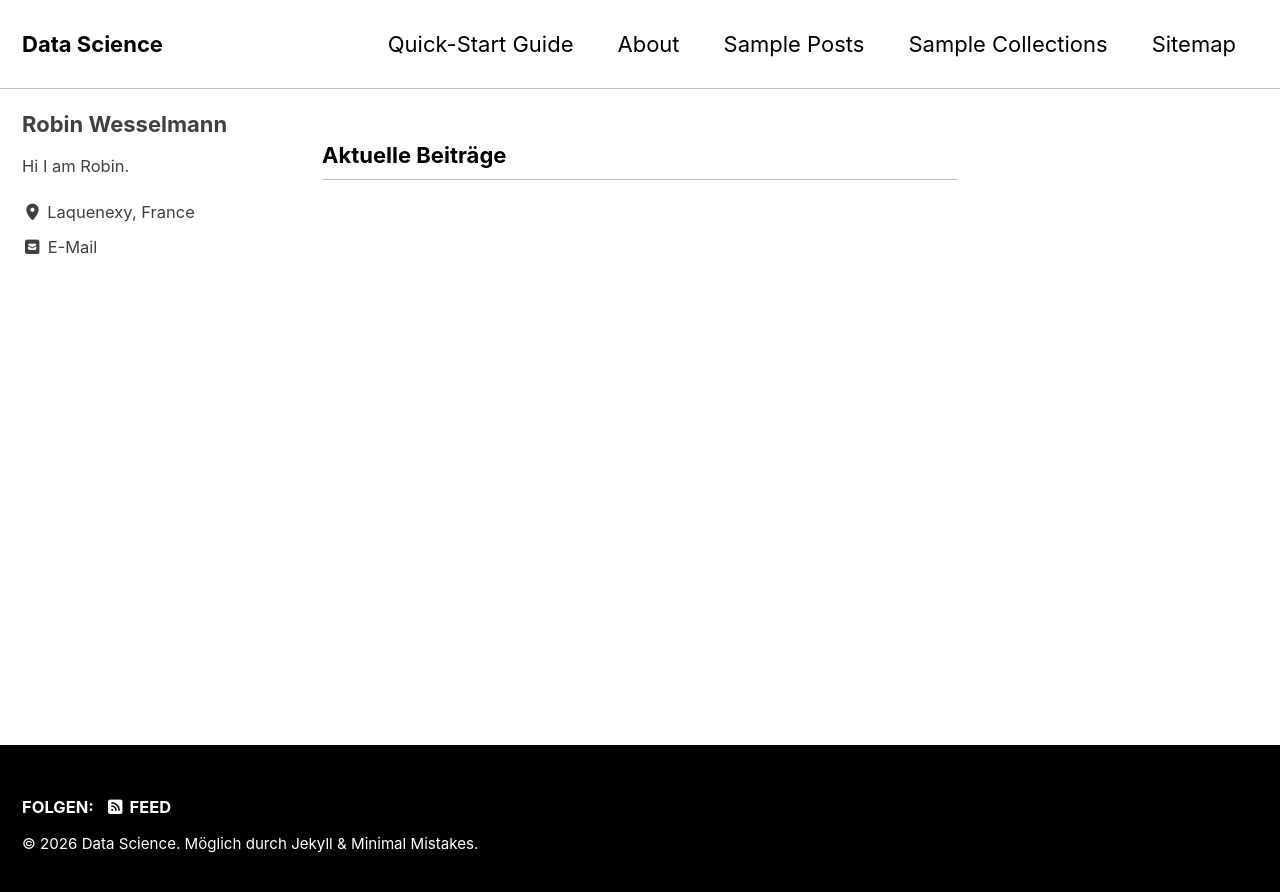
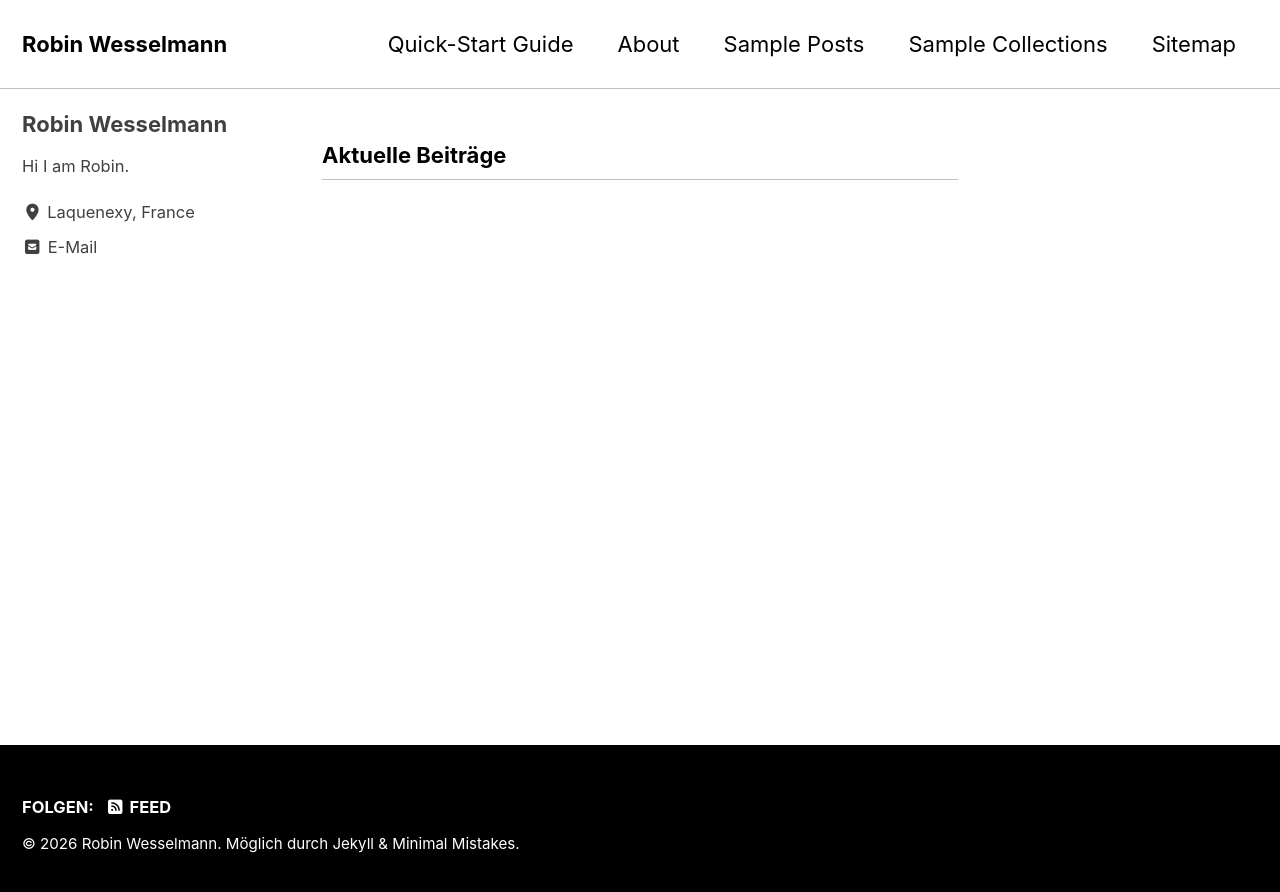
Before and after one commit to RobinWesselmann/robinwesselmann.github.io, a Jekyll site: the page built from index.html, in a window 1280 px wide. Shown: the top 892 px of the page. Built offline with Jekyll 4.4.1, drawn with Linux system fonts in a browser that asks for light colours; cached includes are drawn as plain includes; the list of posts is cut into pages by our own code.

Commit message:
change title

```diff
--- a/_config.yml
+++ b/_config.yml
@@ -17,7 +17,7 @@ minimal_mistakes_skin    : "contrast" # "air", "aqua", "contrast", "dark", "dirt
 # Site Settings
 locale                   : "de-DE"
 direction                : # "ltr" (default), "rtl" # set the direction of the page
-title                    : "Data Science"
+title                    : "Robin Wesselmann"
 title_separator          : "-"
 subtitle                 : # site tagline that appears below site title in masthead
 name                     : "Robin Wesselmann"
```
